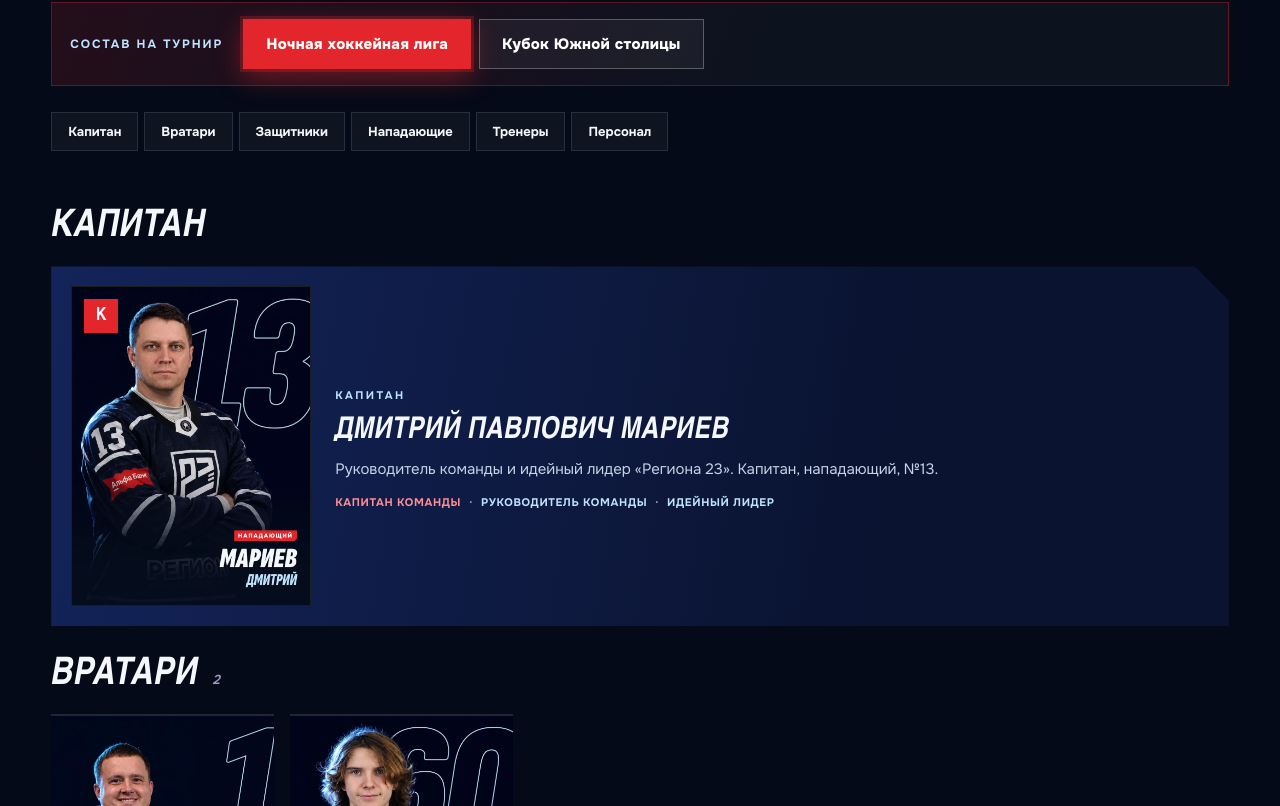
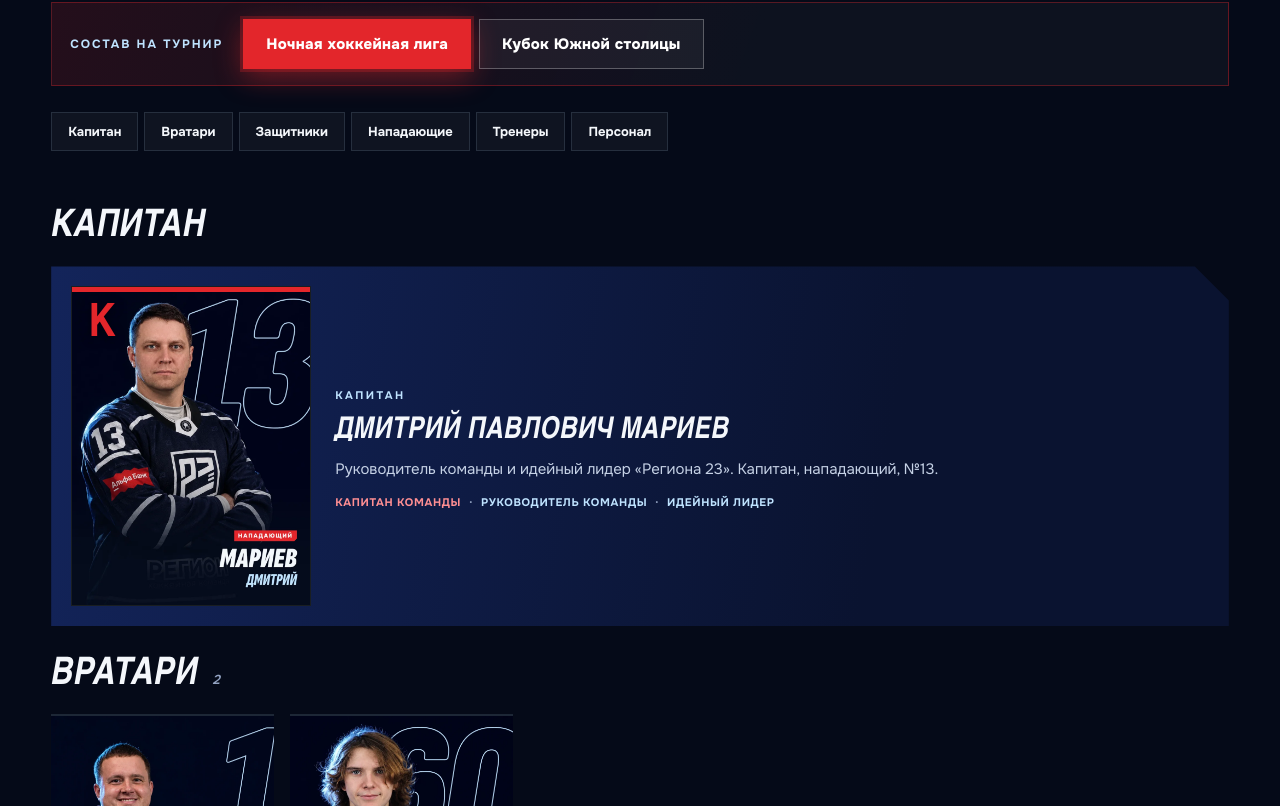
Before and after one commit to Karrighun/region23-site, a plain HTML site: page adult/site/team.html in a window 1280 px wide. Shown: the part 571-1377 px from the top of the page. Drawn offline with Linux system fonts and the light colour scheme; a web font is replaced by a local one.

Commit message:
Команда: отметка капитана «K» в стиле ассистентов — красная буква и полоса сверху
Co-Authored-By: Claude Opus 5.5 <noreply@anthropic.com>

```diff
--- a/adult/site/team.html
+++ b/adult/site/team.html
@@ -78,6 +78,10 @@ dialog.pcd[open]{animation:plin .35s cubic-bezier(.2,.7,.1,1)}
 .pc.asst:before{content:"";position:absolute;left:0;right:0;top:0;height:5px;background:var(--red);z-index:3}
 .pc.asst .badge{top:16px;left:16px;width:auto;height:auto;background:none;border:0;border-radius:0;box-shadow:none;font-family:var(--display);font-size:46px;line-height:1;font-weight:900;color:var(--red);text-shadow:0 2px 10px rgba(0,0,0,.55)}
 @media (max-width:600px){.pc.asst .badge{font-size:34px;top:12px;left:12px}}
+/* капитан — в том же стиле: красная буква и красная полоса сверху */
+.coach.lead .pc:before{content:"";position:absolute;left:0;right:0;top:0;height:5px;background:var(--red);z-index:3}
+.coach.lead .pc .badge{top:16px;left:16px;width:auto;height:auto;background:none;border:0;border-radius:0;box-shadow:none;font-family:var(--display);font-size:46px;line-height:1;font-weight:900;color:var(--red);text-shadow:0 2px 10px rgba(0,0,0,.55)}
+@media (max-width:600px){.coach.lead .pc .badge{font-size:40px}}
 .coach .pc.ini{display:grid;place-items:center;background:radial-gradient(ellipse at 50% 30%,#1b2a55,#060b18);font-family:var(--display);font-size:72px;font-weight:700;color:var(--ice)}
 .crew{display:grid;grid-template-columns:repeat(2,minmax(0,1fr));gap:18px}
 .mate{display:flex;align-items:center;gap:18px;padding:18px 20px;border-radius:22px;background:var(--card);border:1px solid var(--line)}
```
